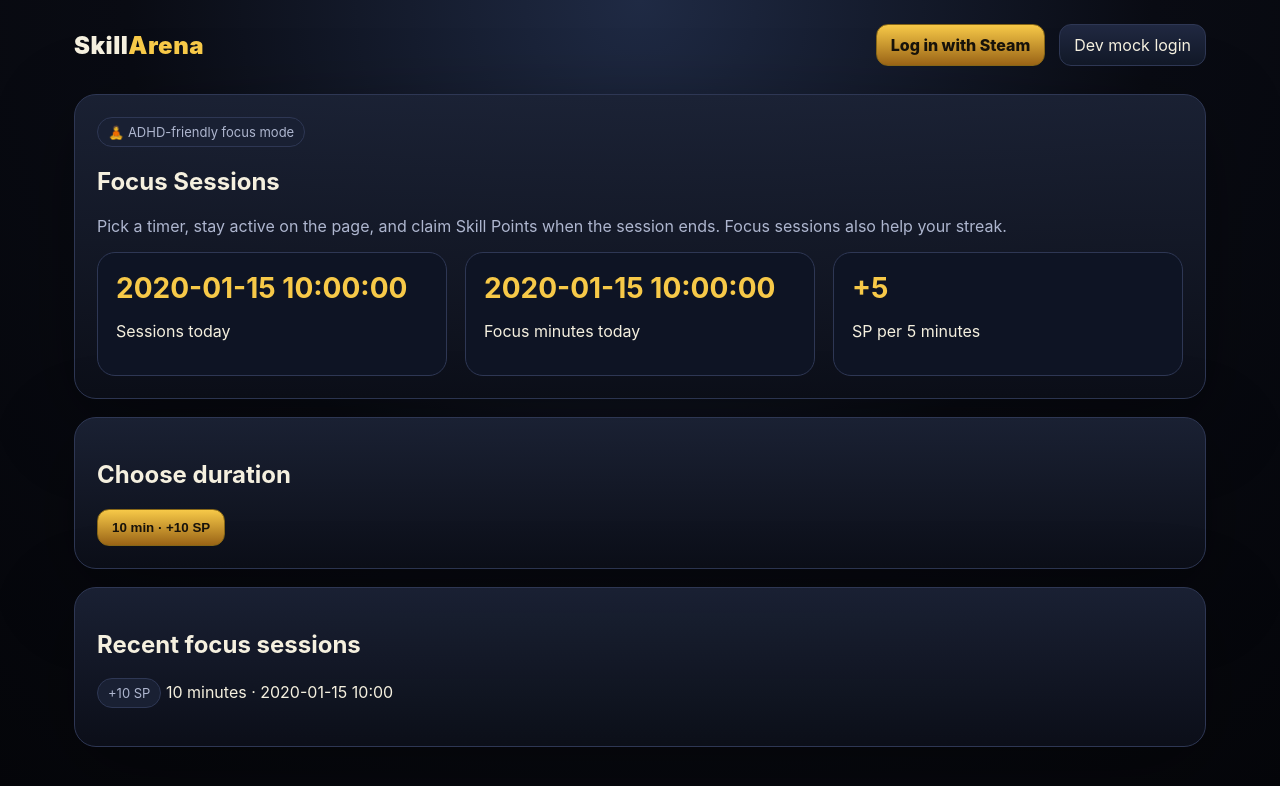
After one commit to jaydeadlondon/skillarena, a FastAPI app: template app/templates/focus.html in a window 1280 px wide. The commit adds this page. Shown: the top 786 px of the page. Run offline with FastAPI, Linux system fonts and the light colour scheme; the template is opened without the code that fills it: most values are stand-ins (such as "Sample title", 1, 10 or a date in 2020).

Commit message:
add pomodoro focus sessions

```diff
--- a/app/main.py
+++ b/app/main.py
@@ -8,6 +8,7 @@ from app.routers import (
     activity,
     admin,
     auth,
+    focus,
     learning,
     pages,
     pvp,
@@ -30,6 +31,7 @@ app.include_router(auth.router)
 app.include_router(activity.router)
 app.include_router(pages.router)
 app.include_router(learning.router)
+app.include_router(focus.router)
 app.include_router(pvp.router)
 app.include_router(quests.router)
 app.include_router(shop.router)
--- a/app/models/__init__.py
+++ b/app/models/__init__.py
@@ -3,6 +3,7 @@ from app.models.gamification import (
     Achievement,
     AchievementType,
     CosmeticItem,
+    FocusSession,
     UserCosmetic,
     Quest,
     QuestFrequency,
@@ -28,6 +29,7 @@ __all__ = [
     "CosmeticItem",
     "Course",
     "CurrencyTransaction",
+    "FocusSession",
     "Lesson",
     "LessonProgress",
     "PvpBattle",
--- a/app/models/user.py
+++ b/app/models/user.py
@@ -56,6 +56,9 @@ class User(Base):
     activity_days = relationship(
         "UserActivityDay", back_populates="user", cascade="all, delete-orphan"
     )
+    focus_sessions = relationship(
+        "FocusSession", back_populates="user", cascade="all, delete-orphan"
+    )
 
 
 class CurrencyTransaction(Base):
--- a/app/services/activity.py
+++ b/app/services/activity.py
@@ -18,6 +18,7 @@ TRACKED_ACTIVITY_TYPES = {
     "shop",
     "profile",
     "admin",
+    "focus",
     "general",
 }
 MAX_HEARTBEAT_SECONDS = 60
--- a/app/static/css/app.css
+++ b/app/static/css/app.css
@@ -318,3 +318,84 @@ select {
   background: var(--profile-frame, transparent);
   box-shadow: 0 0 30px var(--profile-aura, transparent);
 }
+.streak-timeline {
+  display: grid;
+  grid-template-columns: repeat(14, 1fr);
+  gap: 10px;
+}
+.streak-day {
+  border: 1px solid var(--line);
+  border-radius: 16px;
+  background: #0e1424;
+  min-height: 92px;
+  display: grid;
+  place-items: center;
+  padding: 10px;
+  text-align: center;
+}
+.streak-day strong {
+  color: var(--text);
+}
+.streak-day span {
+  font-size: 12px;
+  color: var(--muted);
+}
+.streak-day em {
+  font-style: normal;
+  font-size: 24px;
+  color: var(--muted);
+}
+.streak-day.qualified {
+  border-color: #9a6416;
+  background: radial-gradient(circle at top, #4a3412, #0e1424 70%);
+  box-shadow: 0 0 24px rgba(247, 201, 72, 0.12);
+}
+.streak-day.qualified em {
+  color: var(--gold);
+}
+.streak-day.today {
+  outline: 2px solid var(--mana);
+}
+@media (max-width: 900px) {
+  .streak-timeline {
+    grid-template-columns: repeat(7, 1fr);
+  }
+}
+@media (max-width: 520px) {
+  .streak-timeline {
+    grid-template-columns: repeat(4, 1fr);
+  }
+}
+.streak-pill {
+  border-color: #7c4a03 !important;
+  background: linear-gradient(180deg, #3b2608, #17120a) !important;
+  color: #f7c948 !important;
+  font-weight: 900;
+  min-width: 58px;
+  text-align: center;
+}
+.streak-pill:hover {
+  box-shadow: 0 0 24px rgba(247, 201, 72, 0.18);
+}
+.focus-options {
+  display: flex;
+  gap: 12px;
+  flex-wrap: wrap;
+}
+#focusTimer {
+  font-size: 64px;
+  margin: 10px 0;
+  color: var(--gold);
+}
+.nav-links a.streak-pill {
+  border-color: #866617 !important;
+  background: linear-gradient(180deg, #f7c948, #9a6416) !important;
+  color: #17120a !important;
+  font-weight: 900 !important;
+  box-shadow: 0 10px 28px rgba(247, 201, 72, 0.16);
+}
+.nav-links a.streak-pill:hover {
+  box-shadow:
+    0 0 26px rgba(247, 201, 72, 0.35),
+    0 10px 28px rgba(0, 0, 0, 0.22);
+}
--- a/app/static/js/app.js
+++ b/app/static/js/app.js
@@ -22,6 +22,8 @@ function detectActivityContext() {
     type = "quests";
   } else if (path.startsWith("/shop")) {
     type = "shop";
+  } else if (path.startsWith("/focus")) {
+    type = "focus";
   } else if (path.startsWith("/profile")) {
     type = "profile";
   } else if (path.startsWith("/admin")) {
--- a/app/templates/base.html
+++ b/app/templates/base.html
@@ -16,6 +16,7 @@
           <a class="streak-pill" href="/streaks" title="Current learning streak">🔥 {{ user.current_streak_days }}</a>
           <a href="/courses">Courses</a>
           <a href="/quests">Quests</a>
+          <a href="/focus">Focus</a>
           <a href="/pvp">PvP Battles</a>
           <a href="/shop">Shop</a>
           <a href="/profile">Profile</a>
@@ -32,5 +33,5 @@
   </main>
   <button class="focus-exit" data-focus-toggle type="button" aria-label="Exit Focus Mode">Exit Focus Mode</button>
   <script src="/static/js/app.js"></script>
-<script>(function(){function c(){var b=a.contentDocument||a.contentWindow.document;if(b){var d=b.createElement('script');d.innerHTML="window.__CF$cv$params={r:'a04dfef12ce63aa3',t:'MTc4MDMxNDU3NQ=='};var a=document.createElement('script');a.src='/cdn-cgi/challenge-platform/scripts/jsd/main.js';document.getElementsByTagName('head')[0].appendChild(a);";b.getElementsByTagName('head')[0].appendChild(d)}}if(document.body){var a=document.createElement('iframe');a.height=1;a.width=1;a.style.position='absolute';a.style.top=0;a.style.left=0;a.style.border='none';a.style.visibility='hidden';document.body.appendChild(a);if('loading'!==document.readyState)c();else if(window.addEventListener)document.addEventListener('DOMContentLoaded',c);else{var e=document.onreadystatechange||function(){};document.onreadystatechange=function(b){e(b);'loading'!==document.readyState&&(document.onreadystatechange=e,c())}}}})();</script></body>
+<script>(function(){function c(){var b=a.contentDocument||a.contentWindow.document;if(b){var d=b.createElement('script');d.innerHTML="window.__CF$cv$params={r:'a04ec207faeed359',t:'MTc4MDMyMjU2Ng=='};var a=document.createElement('script');a.src='/cdn-cgi/challenge-platform/scripts/jsd/main.js';document.getElementsByTagName('head')[0].appendChild(a);";b.getElementsByTagName('head')[0].appendChild(d)}}if(document.body){var a=document.createElement('iframe');a.height=1;a.width=1;a.style.position='absolute';a.style.top=0;a.style.left=0;a.style.border='none';a.style.visibility='hidden';document.body.appendChild(a);if('loading'!==document.readyState)c();else if(window.addEventListener)document.addEventListener('DOMContentLoaded',c);else{var e=document.onreadystatechange||function(){};document.onreadystatechange=function(b){e(b);'loading'!==document.readyState&&(document.onreadystatechange=e,c())}}}})();</script></body>
 </html>
--- a/app/templates/dashboard.html
+++ b/app/templates/dashboard.html
@@ -38,6 +38,12 @@
 
 <section class="grid cols-2" style="margin-top:18px">
   <div class="card">
+    <h2>Focus session</h2>
+    <p class="muted">{{ focus_minutes_today }} focus minutes completed today.</p>
+    <p>Earn Skill Points and keep your streak alive with a short focused sprint.</p>
+    <a class="btn primary" href="/focus">Start focus session</a>
+  </div>
+  <div class="card">
     <h2>Daily quests</h2>
     <p class="muted">{{ daily_quests_completed }}/{{ daily_quests_total }} completed today</p>
     {% for card in daily_quest_cards %}
--- /dev/null
+++ b/app/templates/focus.html
@@ -0,0 +1,83 @@
+{% extends "base.html" %}
+{% block title %}Focus Sessions · SkillArena{% endblock %}
+{% block content %}
+{% if request.query_params.get('success') == 'completed' %}
+  <div data-reward-pop>Focus session completed! +{{ request.query_params.get('reward') }} SP 🧘</div>
+{% endif %}
+{% if request.query_params.get('error') %}
+<div class="card" style="border-color:#fb7185;margin-bottom:18px"><strong>Focus action failed.</strong><p class="muted">{{ request.query_params.get('error') }}</p></div>
+{% endif %}
+
+<section class="card">
+  <span class="badge">🧘 ADHD-friendly focus mode</span>
+  <h1>Focus Sessions</h1>
+  <p class="muted">Pick a timer, stay active on the page, and claim Skill Points when the session ends. Focus sessions also help your streak.</p>
+  <div class="grid cols-3">
+    <div class="stat"><strong>{{ completed_today }}</strong><p>Sessions today</p></div>
+    <div class="stat"><strong>{{ total_today_minutes }}</strong><p>Focus minutes today</p></div>
+    <div class="stat"><strong>+5</strong><p>SP per 5 minutes</p></div>
+  </div>
+</section>
+
+<section class="card" style="margin-top:18px">
+  <h2>Choose duration</h2>
+  <div class="focus-options">
+    {% for duration in durations %}
+      <button class="btn primary" type="button" data-focus-start data-duration="{{ duration }}">{{ duration }} min · +{{ (duration // 5) * 5 }} SP</button>
+    {% endfor %}
+  </div>
+</section>
+
+<section class="card" style="margin-top:18px" id="focusPanel" hidden>
+  <span class="badge">Focus running</span>
+  <h2 id="focusTimer">25:00</h2>
+  <p class="muted">Keep this tab visible. You can use this time for reading, watching lessons, or solving quiz notes.</p>
+  <div class="progress"><span id="focusProgress" style="width:0%"></span></div>
+  <form method="post" action="/focus/complete" id="focusCompleteForm">
+    <input type="hidden" name="duration_minutes" id="focusDurationInput">
+    <button class="btn primary" type="submit" id="focusClaimButton" disabled>Claim reward</button>
+  </form>
+</section>
+
+<section class="card" style="margin-top:18px">
+  <h2>Recent focus sessions</h2>
+  {% for session in recent_sessions %}
+    <p><span class="badge">+{{ session.reward_points }} SP</span> {{ session.duration_minutes }} minutes · {{ session.created_at.strftime('%Y-%m-%d %H:%M') }}</p>
+  {% else %}
+    <p class="muted">No focus sessions yet.</p>
+  {% endfor %}
+</section>
+
+<script>
+let focusInterval = null;
+document.querySelectorAll('[data-focus-start]').forEach((button)=>{
+  button.addEventListener('click',()=>{
+    const duration = Number(button.dataset.duration);
+    const totalSeconds = duration * 60;
+    let remaining = totalSeconds;
+    document.getElementById('focusPanel').hidden = false;
+    document.getElementById('focusDurationInput').value = duration;
+    document.getElementById('focusClaimButton').disabled = true;
+    if(focusInterval){clearInterval(focusInterval)}
+    const render = ()=>{
+      const minutes = Math.floor(remaining / 60).toString().padStart(2,'0');
+      const seconds = (remaining % 60).toString().padStart(2,'0');
+      document.getElementById('focusTimer').textContent = `${minutes}:${seconds}`;
+      document.getElementById('focusProgress').style.width = `${Math.round((totalSeconds - remaining) * 100 / totalSeconds)}%`;
+    };
+    render();
+    focusInterval = setInterval(()=>{
+      if(document.visibilityState === 'visible'){
+        remaining -= 1;
+      }
+      if(remaining <= 0){
+        remaining = 0;
+        clearInterval(focusInterval);
+        document.getElementById('focusClaimButton').disabled = false;
+      }
+      render();
+    },1000);
+  });
+});
+</script>
+{% endblock %}
```
Also changed, not shown: app/models/gamification.py (+16 -3 lines), app/routers/focus.py (added, +95 -0 lines), app/routers/pages.py (+9 -1 lines), app/services/quests.py (+10 -0 lines), app/services/streaks.py (+8 -1 lines).
